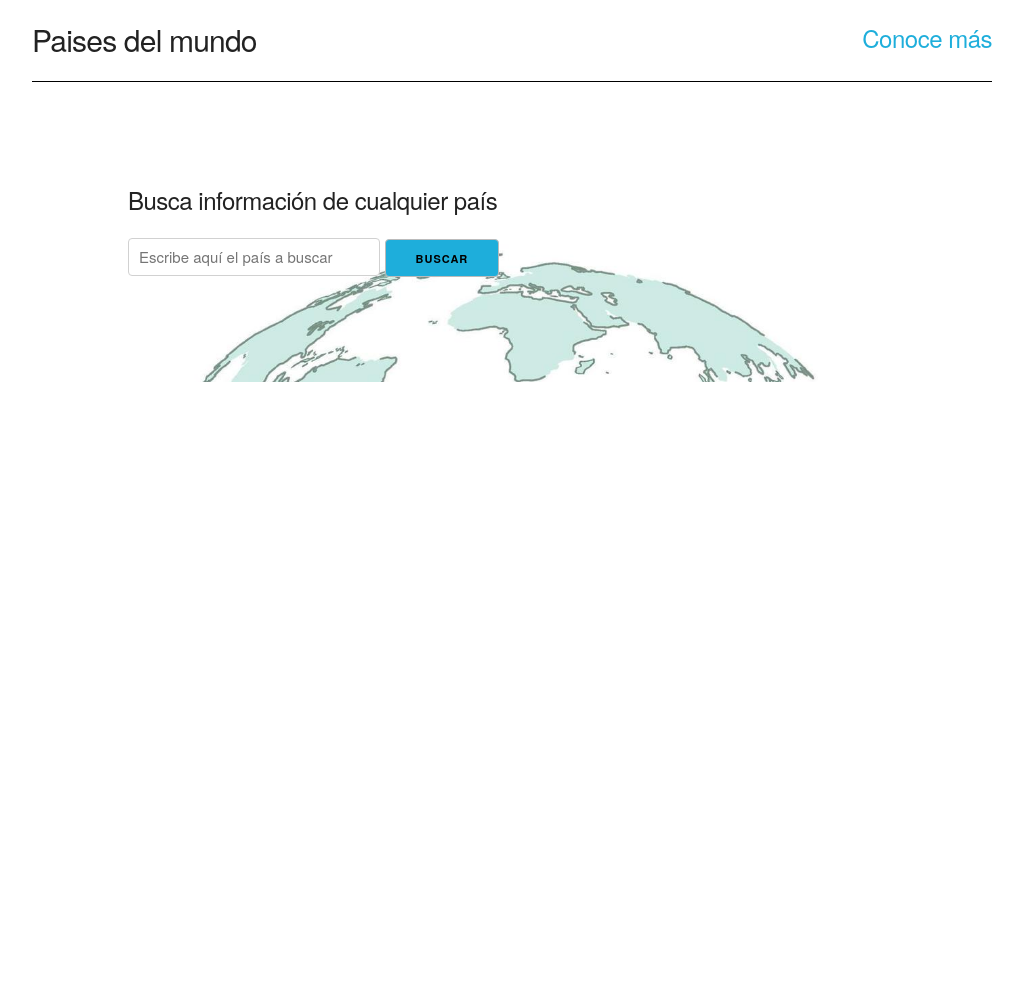
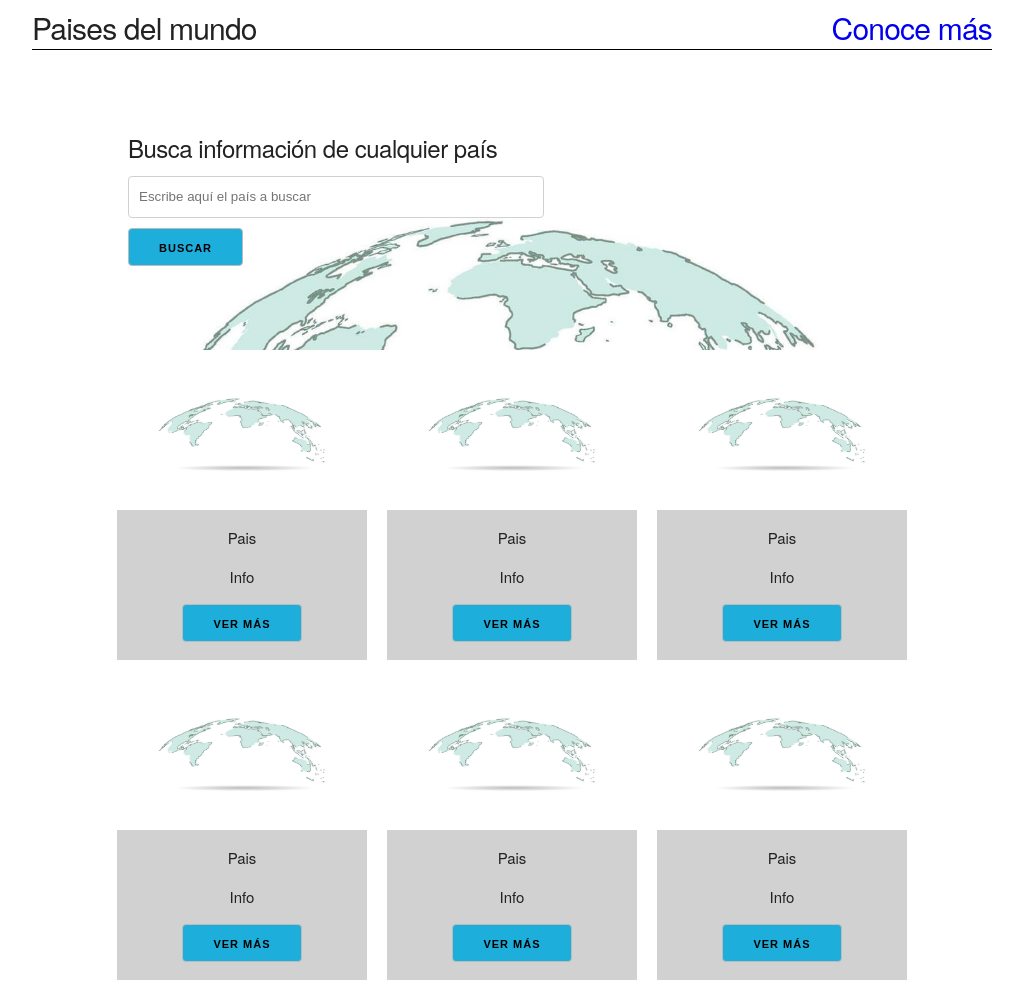
Before and after one commit to Daphish/Countries-API, a website built with Vite: page countries-project/index.html in a window 1280 px wide. Shown: the top 984 px of the page, without its empty margins (128-1151 px from the left). Before the commit the page ends 800 px from the top, so only its background shows below. Built offline with nearby package versions, Linux system fonts and the light colour scheme.

Commit message:
Tarjetas agregadas

```diff
--- a/countries-project/index.html
+++ b/countries-project/index.html
@@ -6,27 +6,22 @@
     <meta name="viewport" content="width=device-width, initial-scale=1.0" />
     <title>Countries</title>
     <link rel="stylesheet" href="/src/styles.css">
-    <link rel="stylesheet" href="/src/normalize.css">
-    <link rel="stylesheet" href="/src/skeleton.css">
   </head>
   <body>
     <header id="header" class="header">
       <div class="container">
-        <div class = "row">
-          <div class = "seven columns">
+        <div class = "logo">
           <h4>Paises del mundo</h4>
         </div>
-          <div class = "four columns u-pull-right">
-            <a href="#"><h5>Conoce más</h5></a>
-          </div>
+        <div class = "link">
+          <a href="#"><h4>Conoce más</h4></a>
         </div>
       </div>
     </header>
 
     <div id="first-image" class = "container">
       <div class="container">
-        <div class="row">
-          <div class="seven columns">
+        <div class="caja-imagen">
           <div class="contenido-imagen">
             <h5>Busca información de cualquier país</h5>
             <form id ="formulario" action="#" method="post">
@@ -37,6 +32,64 @@
         </div>
       </div>
     </div>
+
+    <div id="lista-paises" class="container">
+        <div class="card">
+          <img src="./src/img/paises2.jpg" class="imagen-card">
+          <div class="info">
+            <h6>Pais</h6>
+            <p>Info</p>
+            <button class="boton">Ver más</button>
+          </div>
+        </div>
+        <div class="card">
+          <img src="./src/img/paises2.jpg" class="imagen-card">
+          <div class="info">
+            <h6>Pais</h6>
+            <p>Info</p>
+            <button class="boton">Ver más</button>
+          </div>
+        </div>
+        <div class="card">
+          <img src="./src/img/paises2.jpg" class="imagen-card">
+          <div class="info">
+            <h6>Pais</h6>
+            <p>Info</p>
+            <button class="boton">Ver más</button>
+          </div>
+        </div>
+        <div class="card">
+          <img src="./src/img/paises2.jpg" class="imagen-card">
+          <div class="info">
+            <h6>Pais</h6>
+            <p>Info</p>
+            <button class="boton">Ver más</button>
+          </div>
+        </div>
+        <div class="card">
+          <img src="./src/img/paises2.jpg" class="imagen-card">
+          <div class="info">
+            <h6>Pais</h6>
+            <p>Info</p>
+            <button class="boton">Ver más</button>
+          </div>
+        </div>
+        <div class="card">
+          <img src="./src/img/paises2.jpg" class="imagen-card">
+          <div class="info">
+            <h6>Pais</h6>
+            <p>Info</p>
+            <button class="boton">Ver más</button>
+          </div>
+        </div>
+        <div class="card">
+          <img src="./src/img/paises2.jpg" class="imagen-card">
+          <div class="info">
+            <h6>Pais</h6>
+            <p>Info</p>
+            <button class="boton">Ver más</button>
+          </div>
+        </div>
     </div>
   </body>
 </html>
--- a/countries-project/src/styles.css
+++ b/countries-project/src/styles.css
@@ -1,5 +1,60 @@
-.header{
-    padding: 20px 0 0 0;
+h1, h2, h3, h4, h5, h6 {
+    margin-top: 0;
+    margin-bottom: 0;
+    font-weight: 300; }
+  h1 { font-size: 4.0rem; line-height: 1.2;  letter-spacing: -.1rem;}
+  h2 { font-size: 3.6rem; line-height: 1.25; letter-spacing: -.1rem; }
+  h3 { font-size: 3.0rem; line-height: 1.3;  letter-spacing: -.1rem; }
+  h4 { font-size: 2.4rem; line-height: 1.35; letter-spacing: -.08rem; }
+  h5 { font-size: 1.8rem; line-height: 1.5;  letter-spacing: -.05rem; }
+  h6 { font-size: 1.5rem; line-height: 1.6;  letter-spacing: 0; }
+
+  @media (min-width: 550px) {
+    h1 { font-size: 5.0rem; }
+    h2 { font-size: 4.2rem; }
+    h3 { font-size: 3.6rem; }
+    h4 { font-size: 3.0rem; }
+    h5 { font-size: 2.4rem; }
+    h6 { font-size: 1.5rem; }
+  }
+
+html {
+    font-size: 62.5%;
+}
+
+body {
+    font-size: 1.5em; /* currently ems cause chrome bug misinterpreting rems on body element */
+    line-height: 1.6;
+    font-weight: 400;
+    font-family: "Raleway", "HelveticaNeue", "Helvetica Neue", Helvetica, Arial, sans-serif;
+    color: #222;
+}
+
+.container {
+    width: 100%;
+    max-width: 960px;
+    margin: 0 auto;
+}
+
+@media (min-width: 400px) {
+    .container {
+      width: 85%;
+    }
+}
+
+@media (min-width: 550px) {
+    .container {
+      width: 80%;
+      display: flex;
+      flex-wrap: wrap;
+    }
+    .header .container{
+        justify-content: space-between;
+    }
+}
+
+#lista-paises{
+    justify-content: center;
 }
 
 .header .container{
@@ -8,13 +63,10 @@
 
 .header a{
     text-decoration: none;
-    text-align: right;
 }
 
-@media (max-width: 549px){
-    .header a{
-        text-align: left;
-    }
+.logo, .link{
+    padding: 0;
 }
 
 #first-image{
@@ -24,10 +76,72 @@
     background-repeat: no-repeat;
 }
 
+.caja-imagen{
+    width: 57%;
+}
+
 .contenido-imagen{
-    margin-top: 100px;
+    margin-top: 80px;
 }
 
 input[type="text"]{
-    width: 58%;
+    width: 90%;
+    height: 28px;
+    padding: 6px 10px;
+    border-radius: 4px;
+    box-shadow: none;
+    background-color: #fff;
+    border: 1px solid #D1D1D1;
+    display: block;
+    margin-bottom: 10px;
+    margin-top: 10px;
 }
+
+input[type="text"]:focus{
+    border: 1px solid #33C3F0;
+    outline: 0;
+}
+
+input[type="submit"], .boton{
+    display: inline-block;
+    height: 38px;
+    padding: 0 30px;
+    color: #000000;
+    text-align: center;
+    font-size: 11px;
+    font-weight: 600;
+    line-height: 38px;
+    letter-spacing: .1rem;
+    text-transform: uppercase;
+    text-decoration: none;
+    white-space: nowrap;
+    background-color: #1EAEDB;
+    border-radius: 4px;
+    border: 1px solid #bbb;
+    cursor: pointer;
+}
+
+input[type="submit"]:hover, .boton:hover{
+    color: #333;
+    border-color: #888;
+    outline: 0;
+}
+
+.card{
+    height: 300px;
+    background-color: #D1D1D1;
+    width: 250px;
+    margin: 10px;
+    box-sizing: border-box;
+}
+
+.imagen-card{
+    width: 100%;
+    height: 50%;
+    box-sizing: border-box;
+}
+
+.info{
+    padding: 10px;
+    text-align: center;
+}
```
Lines whose indentation alone changed are shown as unchanged.
